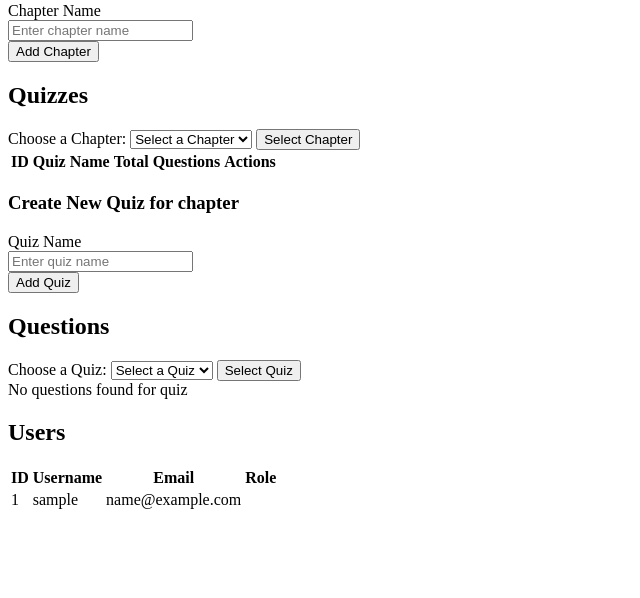
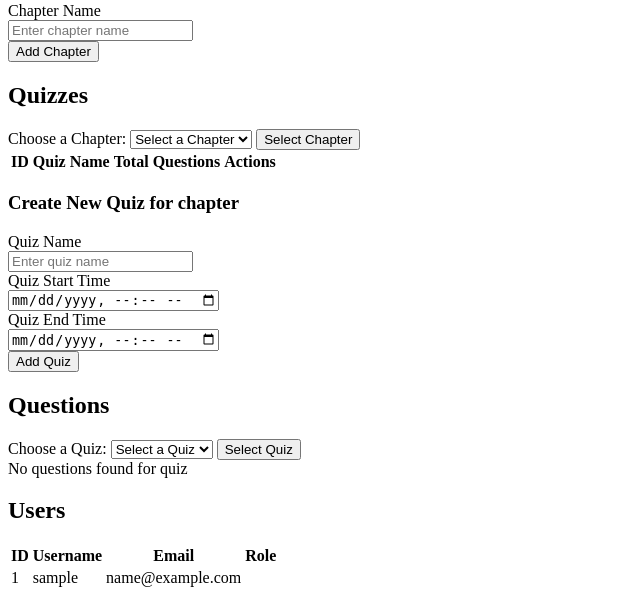
Before and after one commit to 23f2001918/Quiz-master-v1, a Flask app: page /admin_dashboard in a window 1280 px wide. Shown: the part 704-1302 px from the top of the page, without its empty margins (0-640 px from the left). Before the commit the page ends 1213 px from the top, so only its background shows below. Run offline with Flask 3, Linux system fonts and the light colour scheme; the visitor is signed in with stand-in values (Sample User, id 1); data comes from the database, SQL or seed files in the repository; data that the repository does not hold is empty.

Commit message:
Implemented quiz scheduling with time duration

```diff
--- a/app.py
+++ b/app.py
@@ -3,6 +3,7 @@ from flask_login import login_user, logout_user, login_required, current_user
 # Import the app instance along with other objects from your database_models.py
 from models.database_models import app, db, bcrypt, login_manager, User, Admin, subject, chapter, quiz, question, score
 from flask import Flask,session
+import datetime
 
 
 @login_manager.user_loader
@@ -188,11 +189,25 @@ def admin_dashboard():
         elif form_type == "add_quiz":
             selected_chapter = request.form.get("selected_chapter")
             quiz_name = request.form.get("quizname")
-            if quiz_name and selected_chapter:
-                # Assume chapter is uniquely identified by name (or you might pass an ID instead)
+            quiz_start_str = request.form.get("quiz_start")  # e.g., "2025-03-15T09:00"
+            quiz_end_str = request.form.get("quiz_end")      # e.g., "2025-03-15T10:00"
+
+            if quiz_name and selected_chapter and quiz_start_str and quiz_end_str:
                 chapter_obj = chapter.query.filter_by(name=selected_chapter).first()
                 if chapter_obj:
-                    new_quiz = quiz(name=quiz_name, chapter_id=chapter_obj.id)
+                    try:
+                        # Convert datetime-local string to datetime object.
+                        start_time = datetime.datetime.strptime(quiz_start_str, "%Y-%m-%dT%H:%M")
+                        end_time = datetime.datetime.strptime(quiz_end_str, "%Y-%m-%dT%H:%M")
+                    except ValueError:
+                        flash("Invalid date/time format.", "danger")
+                        return redirect(url_for("admin_dashboard"))
+                    # Ensure start_time is before end_time.
+                    if start_time >= end_time:
+                        flash("Start time must be before end time.", "danger")
+                        return redirect(url_for("admin_dashboard"))
+
+                    new_quiz = quiz(name=quiz_name, chapter_id=chapter_obj.id, start_time=start_time, end_time=end_time)
                     db.session.add(new_quiz)
                     db.session.commit()
                     flash("New quiz added successfully", "success")
@@ -200,8 +215,9 @@ def admin_dashboard():
                     flash("Chapter not found!", "danger")
                 return redirect(url_for("admin_dashboard"))
             else:
-                flash("Please enter a quiz name and select a chapter", "danger")
+                flash("Please enter a quiz name, start time, and end time", "danger")
                 return redirect(url_for("admin_dashboard"))
+
 
         elif form_type == "add_question":
             selected_quiz = request.form.get("selected_quiz")
@@ -440,22 +456,24 @@ def user_dashboard():
 @app.route('/take_quiz/<int:quiz_id>', methods=['GET', 'POST'])
 @login_required
 def take_quiz(quiz_id):
-    # Get the quiz object; 404 if not found.
     quiz_obj = quiz.query.get_or_404(quiz_id)
-    print("Quiz object:", quiz_obj)
-    # Retrieve all questions for the quiz.
     questions = question.query.filter_by(quiz_id=quiz_id).all()
+    now = datetime.datetime.now()
 
-    # Set a time limit. For example, if your quiz model has a time_duration field,
-    # you can use that; otherwise, use a default (e.g., 60 seconds per question).
-    time_limit = getattr(quiz_obj, 'time_duration', 60 * len(questions))
+    if now < quiz_obj.start_time:
+        flash("Quiz has not started yet.", "danger")
+        return redirect(url_for("user_dashboard"))
+    if now > quiz_obj.end_time:
+        flash("Quiz attempt period has ended.", "danger")
+        return redirect(url_for("user_dashboard"))
+
+    # Calculate remaining time in seconds for the quiz timer.
+    time_limit = int((quiz_obj.end_time - now).total_seconds())
 
     if request.method == 'POST':
-        # Evaluate the submitted answers.
         score_val = 0
         feedback = []
         for ques in questions:
-            # Get the submitted answer for question id 'q_{id}'
             selected_answer = request.form.get(f"q_{ques.id}")
             is_correct = (selected_answer == ques.answer)
             if is_correct:
@@ -466,18 +484,11 @@ def take_quiz(quiz_id):
                 "correct": ques.answer,
                 "result": "Correct" if is_correct else "Incorrect"
             })
-            print("Marked for question:", ques.id, "is correct?", is_correct)
-        print("Final score:", score_val)
-
-        # Store the quiz score in the database.
         new_score = score(score=score_val, user_id=current_user.id, quiz_id=quiz_id)
         db.session.add(new_score)
         db.session.commit()
-
-        # Render a feedback page with details.
         return render_template("quiz_feedback.html", quiz=quiz_obj, score=score_val, total=len(questions), feedback=feedback)
 
-    # GET: Render the quiz attempt page with the questions and time limit.
     return render_template("take_quiz.html", quiz=quiz_obj, questions=questions, time_limit=time_limit)
 
 @app.route('/quiz_history', methods=['GET'])
--- a/models/database_models.py
+++ b/models/database_models.py
@@ -56,6 +56,8 @@ class quiz(db.Model):
     id = db.Column(db.Integer, primary_key=True)
     name = db.Column(db.String(100), nullable=False)
     chapter_id = db.Column(db.Integer, db.ForeignKey('chapter.id'), nullable=False)
+    start_time = db.Column(db.DateTime, nullable=False)  # Quiz start datetime
+    end_time = db.Column(db.DateTime, nullable=False)    # Quiz end datetime
 
     questions = db.relationship('question', backref='quiz', lazy=True)
     scores = db.relationship('score', backref='quiz', lazy=True)
--- a/templates/admin_dashboard.html
+++ b/templates/admin_dashboard.html
@@ -256,11 +256,21 @@
                 <form action="/admin_dashboard" method="POST" class="form">
                     <label for="quizname">Quiz Name</label><br>
                     <input type="text" name="quizname" placeholder="Enter quiz name" required><br>
+
+                    <label for="quiz_start">Quiz Start Time</label><br>
+                    <!-- Use datetime-local for combined date and time input -->
+                    <input type="datetime-local" name="quiz_start" required><br>
+
+                    <label for="quiz_end">Quiz End Time</label><br>
+                    <input type="datetime-local" name="quiz_end" required><br>
+
                     <!-- Hidden fields -->
                     <input type="hidden" name="form_type" value="add_quiz">
                     <input type="hidden" name="selected_chapter" value="{{ selected_chapter }}">
                     <button class="btn btn-primary" type="submit">Add Quiz</button>
                 </form>
+
+
             </div>
 
             <!-- Questions Management Section -->
--- a/templates/user_dashboard.html
+++ b/templates/user_dashboard.html
@@ -55,6 +55,7 @@
                                                         {{ quiz_item.name }}
                                                         <span>
                                                             <button onclick="window.location.href='{{ url_for('take_quiz', quiz_id=quiz_item.id) }}'" id = "take-quiz-{{quiz_item.id}}"> Take Quiz</button>
+                                                            <p>Quiz starts at: {{ quiz_item.start_time }}</p>
                                                         </span>
                                                     </li>
                                                 {% endfor %}
```
Also changed, not shown: templates/take_quiz.html (+6 -8 lines).
